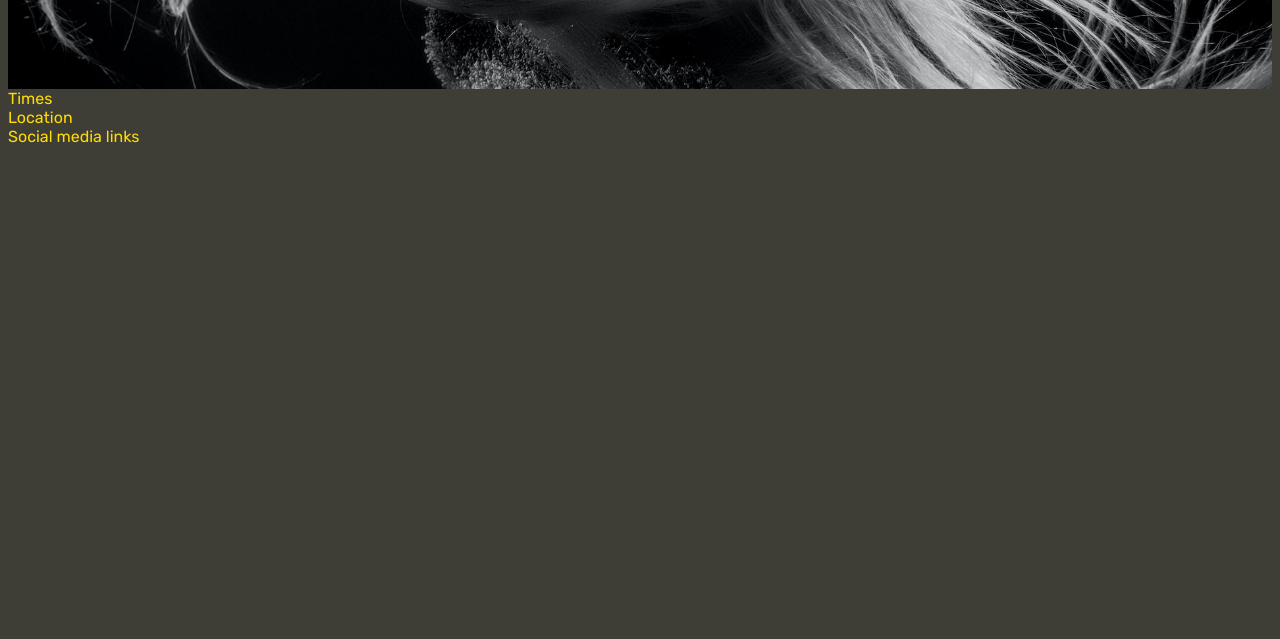
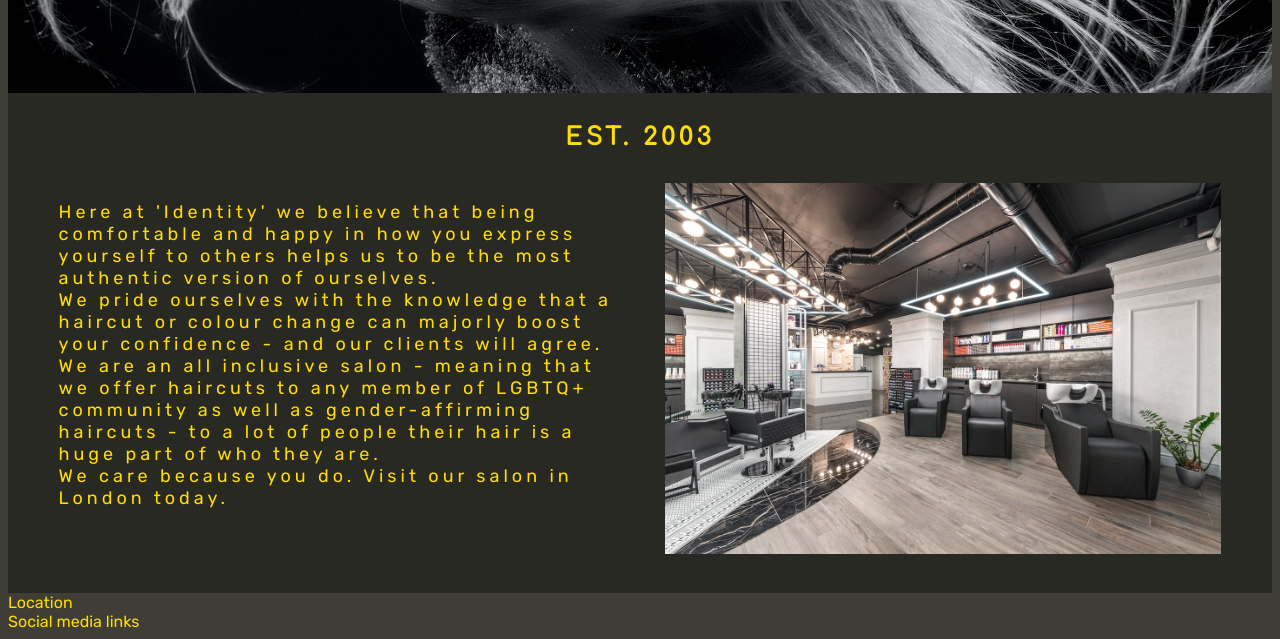
Before and after one commit to emmygood/identity, a plain HTML site: page index.html in a window 1280 px wide. Shown: the part 486-1125 px from the top of the page. Before the commit the page ends 800 px from the top, so only its background shows below. Drawn offline with Linux system fonts and the light colour scheme.

Commit message:
Add in the about section, image and styling

```diff
--- a/assets/css/style.css
+++ b/assets/css/style.css
@@ -22,8 +22,9 @@ h1, h2 {
     float: left;
     font-size: 280%;
     margin: 0;
-    padding: 4px;
+    padding: 6px;
     color: #ffdd00;
+    margin-left: 30px;
  }
 
 
@@ -97,3 +98,39 @@ h1, h2 {
     right: 150px;
     position: absolute;
 }
+
+
+/*  about */
+
+#about {
+    height: 500px;
+    width: 100%;
+    color: #ffdd00;
+    background-color: #292924;
+
+}
+
+#about-img {
+    height: auto;
+    width: 44%;
+    max-width: 600%;
+    float: right;
+    padding-right: 4%;
+    padding-left: 0.4%;
+}
+
+#about h2 {
+    font-size: x-large;
+    text-align: center;
+    margin: 0;
+    line-height: 90px;
+}
+
+#about p {
+    font-size: large;
+    width: 44%;
+    float: left;
+    letter-spacing: 4px;
+    padding-left: 4%;
+    padding-right: 0.4%;
+}
--- a/index.html
+++ b/index.html
@@ -43,7 +43,7 @@
 
     </header>
 
-<!--hero image and main section-->
+<!--hero image-->
 
 
     <section id="hero-section">
@@ -57,8 +57,22 @@
 
     </section>
 
-    <section>
-        Times
+
+    <!--about-->
+
+    <section id="about">
+        <h2>est. 2003</h2>
+        <p>Here at 'Identity' we believe that being comfortable and happy in how you express yourself to others helps us to be the most authentic version of ourselves.
+            <br>
+            We pride ourselves with the knowledge that a haircut or colour change can majorly boost your confidence - and our clients will agree.
+            <br>
+            We are an all inclusive salon - meaning that we offer haircuts to any member of LGBTQ+ community as well as gender-affirming haircuts - to a lot of people their hair is a huge part of who they are.
+            <br>
+            We care because you do. Visit our salon in London today.
+            </p>
+     <img id="about-img" src="assets/images/about.jpg" alt="">
+
+
     </section>
 
     <section>
```
Also changed, not shown: assets/images/about.jpg (added), assets/images/center200.jpg (added).
